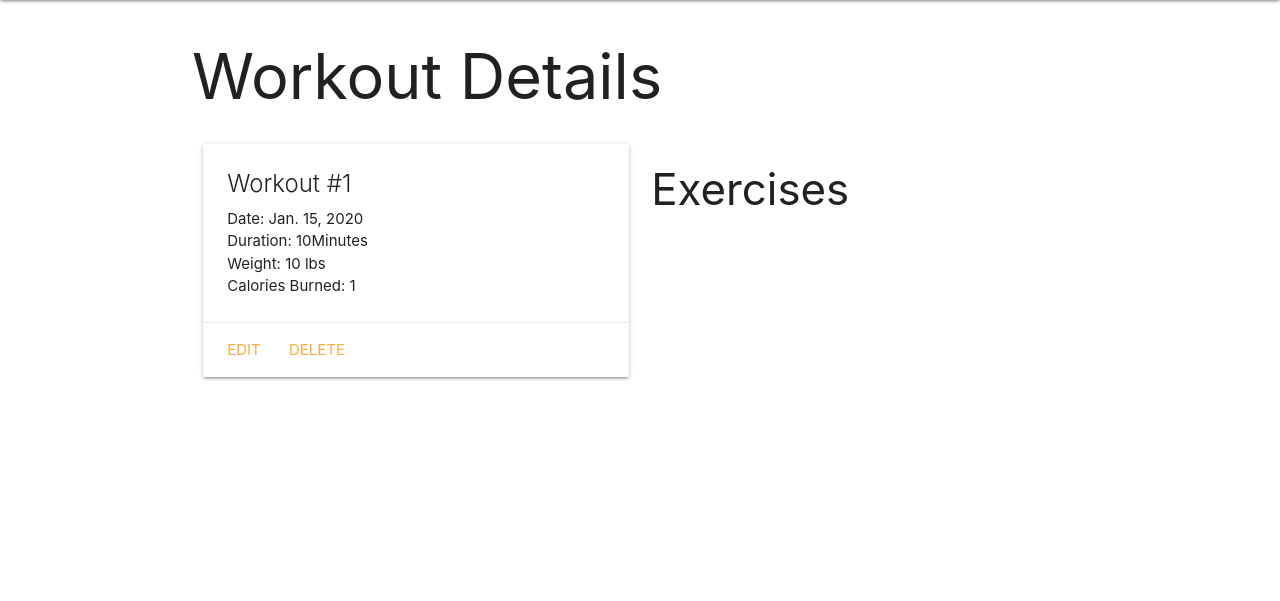
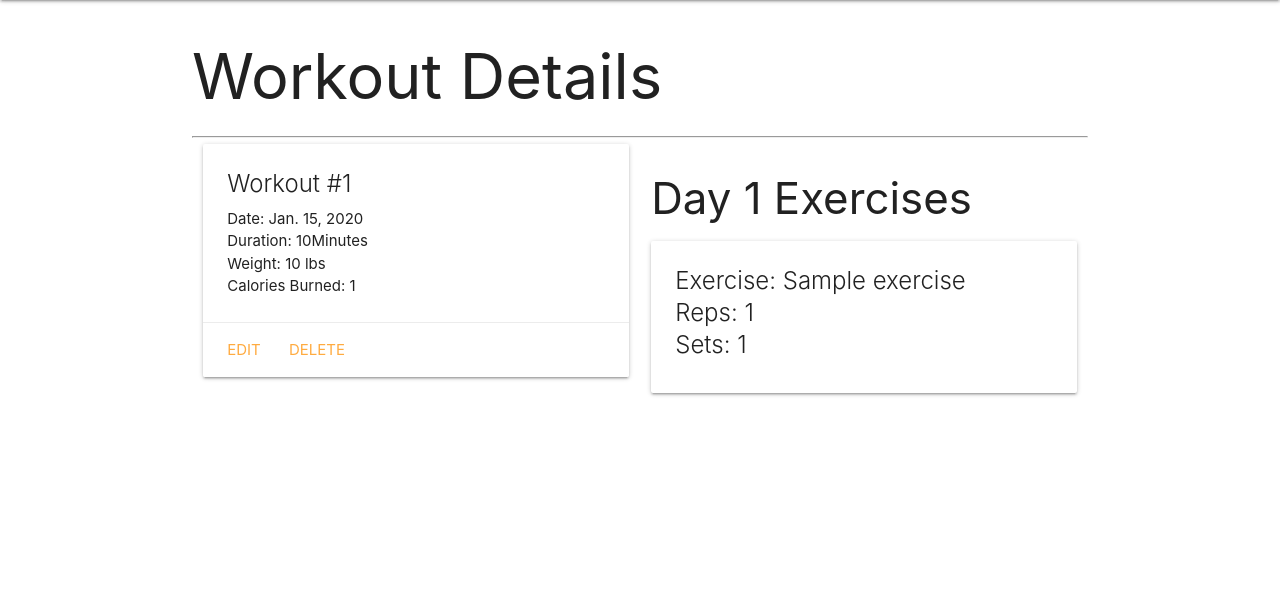
Before and after one commit to kbarne12/FitApption, a Django app: page /workouts/1/ in a window 1280 px wide. Shown: the part 64-665 px from the top of the page. Run offline with Django 3.2, Linux system fonts and the light colour scheme; tables that the repository leaves empty hold one stand-in row (values such as "Sample post").

Commit message:
exercises renders on workout detatils

```diff
--- a/workouttracker/main_app/templates/workouts/detail.html
+++ b/workouttracker/main_app/templates/workouts/detail.html
@@ -21,22 +21,26 @@
       </div>
     </div>
 </div>
+<hr>
 <div class="row">
   <div class="col s6">
-    <h3>Exercises</h3>
+    <h3>Day {{ workout.day }} Exercises</h3>
     {% if workout.exercises.count %}
-      {% for toy in cat.toys.all %}
+      {% for exercise in workout.exercises.all %}
         <div class="card">
           <div class="card-content">
             <span class="card-title">
-              A <span style="color: {{ toy.color }}">{{ toy.color }}</span> {{ toy.name }}
+              <p>Exercise: {{ exercise.name }}</p>
+              <p>Reps: {{ exercise.reps }}</p>
+              <p>Sets: {{ exercise.sets }}</p>
             </span>
           </div>
         </div>
       {% endfor %}
     {% else %}
-      <h5>No Toys :(</h5>
+      <h5>No exercises :(</h5>
     {% endif %}
   </div>
+  <!-- Available toys will come after this line -->
 </div>
 {% endblock %}
```
